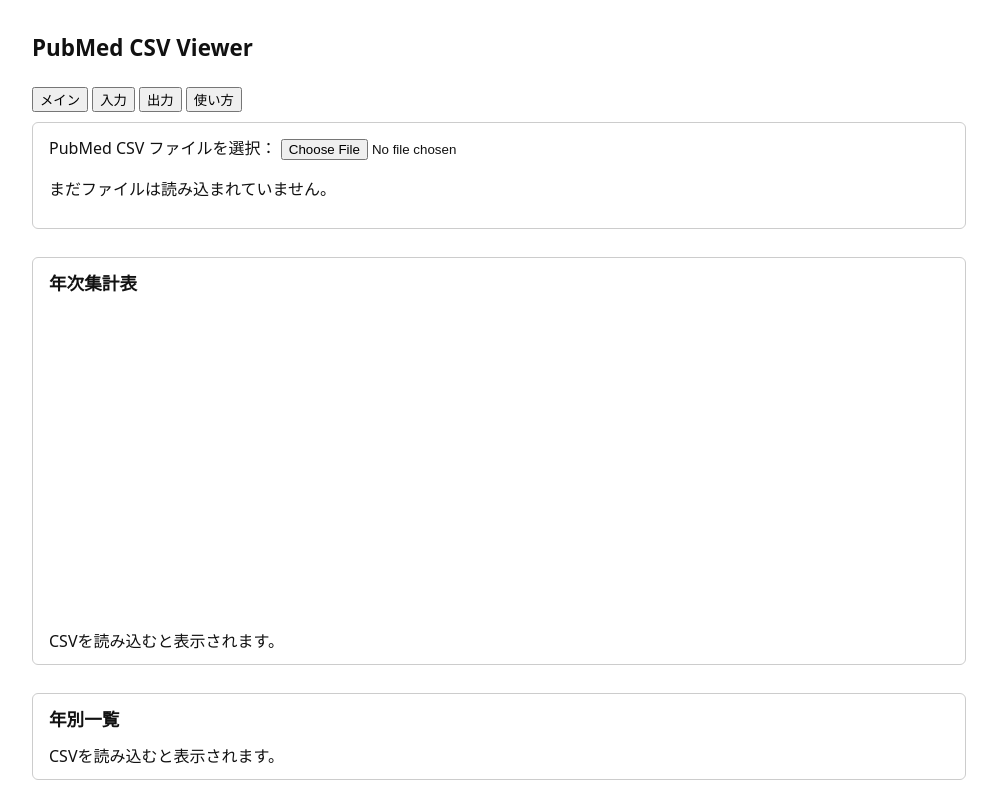
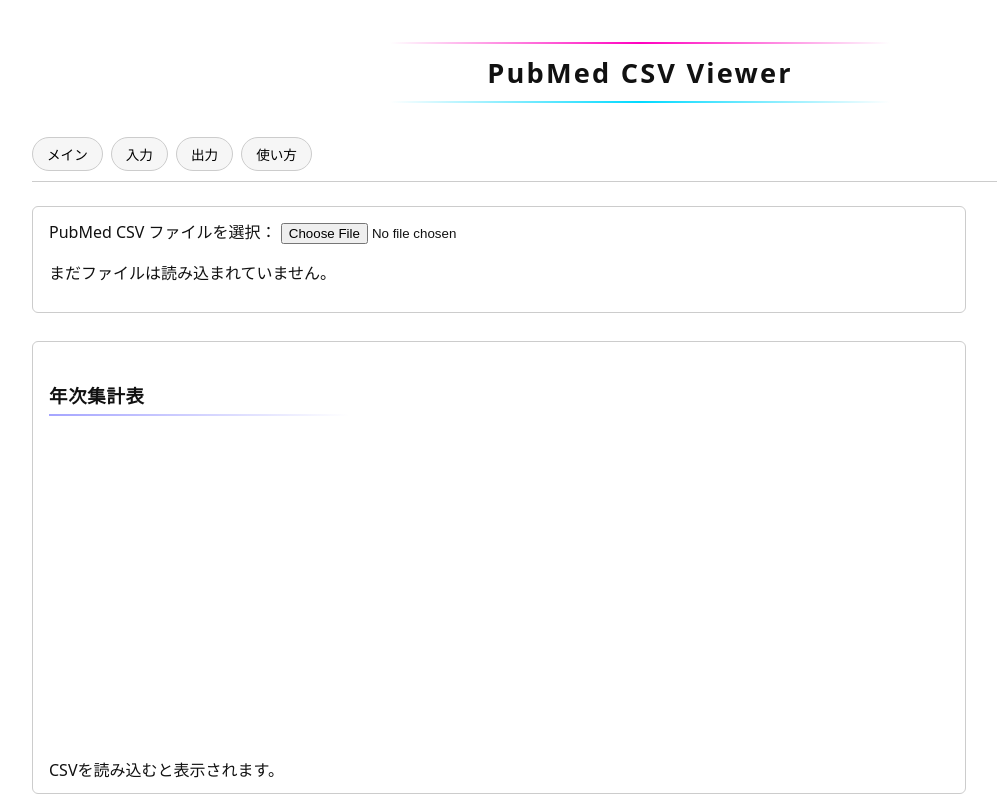
Before and after one commit to somekata/pubmedList, a plain HTML site: page index.html in a window 1280 px wide. Shown: the top 800 px of the page, without its empty margins (0-997 px from the left). Drawn offline with Linux system fonts and the light colour scheme.

Commit message:
Add files via upload

```diff
--- a/style.css
+++ b/style.css
@@ -1,18 +1,131 @@
+/* ===============================
+  Header & Navigation
+================================ */
+
 body {
-  font-family: system-ui, sans-serif;
-  margin: 32px;
+  font-family: system-ui, -apple-system, BlinkMacSystemFont, "Segoe UI", sans-serif;
+  margin: 0;
+  padding: 24px 32px;
+  background: #fff;
   color: #111;
-  background: #fff;
 }
 
+/* ===============================
+  Title styling
+================================ */
+
 h1 {
-  font-size: 1.4rem;
+  text-align: center;
+  font-size: 1.7rem;
+  font-weight: 700;
+  letter-spacing: 0.08em;
+  margin: 0 0 18px 0;
+  padding: 18px 0 16px 0;
+  position: relative;
+}
+
+/* 上下のアクセントライン */
+h1::before,
+h1::after {
+  content: "";
+  display: block;
+  height: 2px;
+  width: 500px;
+  margin: 0 auto;
+
+}
+
+h1::before {
+  margin-bottom: 10px;
+  background: linear-gradient(
+    to right,
+    transparent,
+    rgb(255, 0, 191),
+    transparent
+  );
+}
+
+h1::after {
+  margin-top: 10px;
+  background: linear-gradient(
+    to right,
+    transparent,
+    rgb(0, 217, 255),
+    transparent
+  );
+}
+
+/* Navigation bar */
+#navButtons {
+  display: flex;
+  gap: 8px;
+  align-items: center;
+  padding-bottom: 10px;
   margin-bottom: 24px;
+  border-bottom: 1px solid #ccc;
+}
+
+/* Nav buttons */
+#navButtons button {
+  appearance: none;
+  background: #f6f6f6;
+  border: 1px solid #ccc;
+  border-radius: 999px;
+  padding: 6px 14px;
+  font-size: 0.85rem;
+  cursor: pointer;
+  transition: all 0.15s ease;
+}
+
+/* Hover */
+#navButtons button:hover {
+  background: #eaeaea;
+  border-color: #999;
+}
+
+/* Active (JSで class="active" を付ける想定) */
+#navButtons button.active {
+  background: #222;
+  color: #fff;
+  border-color: #222;
+}
+
+/* 印刷時はナビを控えめに */
+@media print {
+  #navButtons {
+    border-bottom: none;
+  }
+
+  #navButtons button {
+    background: none;
+    border: none;
+    padding: 0;
+    margin-right: 8px;
+    color: #000;
+  }
 }
 
 h2 {
-  font-size: 1.1rem;
-  margin: 0 0 12px;
+  font-size: 1.15rem;
+  font-weight: 600;
+  letter-spacing: 0.04em;
+  margin: 28px 0 14px;
+  padding-bottom: 6px;
+  position: relative;
+}
+
+/* 下のアクセント */
+h2::after {
+  content: "";
+  display: block;
+  width: 300px;
+  height: 2px;
+  margin-top: 6px;
+  background: linear-gradient(
+    to right,
+    rgb(165, 165, 255),
+    transparent
+  );
 }
 
 .box {
@@ -112,6 +225,48 @@
   color: #555;
 }
 
-#navButtons {
-    margin-bottom: 10px;
+/* ===============================
+  Footer
+================================ */
+
+.siteFooter {
+  margin-top: 48px;
+  padding-top: 16px;
+  border-top: 1px solid #ccc;
+  color: #555;
+  font-size: 0.85rem;
 }
+
+.siteFooter__inner {
+  max-width: 1100px;
+  margin: 0 auto;
+  padding: 0 8px;
+  display: flex;
+  justify-content: space-between;
+  align-items: center;
+  gap: 16px;
+}
+
+.siteFooter__title {
+  font-weight: 600;
+  color: #222;
+}
+
+.siteFooter__note {
+  font-size: 0.75rem;
+  color: #777;
+  margin-top: 2px;
+}
+
+.siteFooter__meta {
+  font-size: 0.75rem;
+  color: #777;
+}
+
+/* 印刷時はさらに控えめに */
+@media print {
+  .siteFooter {
+    border-top: 1px solid #999;
+    color: #666;
+  }
+}
```
